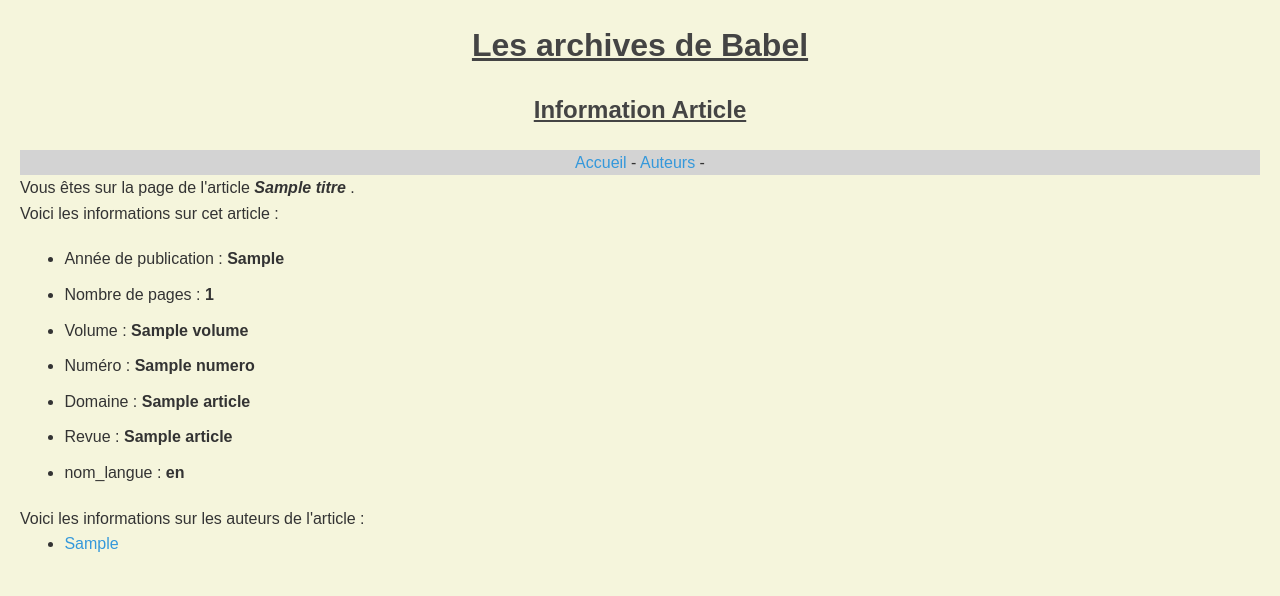
After one commit to Pharrel-06/Projet_BDD, a Flask app: template Site_BDD/templates/info_article.html in a window 1280 px wide. The commit adds this page. Shown: the top 596 px of the page. Run offline with Flask 3, Linux system fonts and the light colour scheme; the template is opened without the code that fills it: most values are stand-ins (such as "Sample title", 1, 10 or a date in 2020); some libraries are stand-ins or nearby versions.

Commit message:
ajout page pour article et auteur

```diff
--- a/Site_BDD/main.py
+++ b/Site_BDD/main.py
@@ -33,7 +33,7 @@ def info_auteur(idPerso):
             cur.execute(f"SELECT nom, prenom, email, site_web_auteur FROM auteur NATURAL JOIN personne WHERE idPersonne = {idPerso}")
             resultat_auteur = cur.fetchone()
 
-    if resultat_auteur != ():
+    if resultat_auteur != None:
         # Recherche d'info sur les articles de l'auteur
         with db.connect() as conn:
             with conn.cursor() as cur:
@@ -42,8 +42,33 @@ def info_auteur(idPerso):
         return render_template("info_auteur.html", auteur = resultat_auteur, articles = resultat_article)
 
     else:
-        return # Template pour information introuvable
+        return render_template("info_introuvable.html")
 
+@app.route("/article/<int:idArticle>")
+def info_article(idArticle):
+    with db.connect() as conn:
+        with conn.cursor() as cur:
+            # Info uniquement avec article
+            cur.execute(f"SELECT site_web_article, nb_page, annee_pub, volume, numero, nom_langue, nom_domaine, nom_revue FROM article NATURAL JOIN langue NATURAL JOIN domaine_article NATURAL JOIN domaine NATURAL JOIN revue  WHERE idArticle = {idArticle}")
+            resultat_article = cur.fetchone()
+
+    if resultat_article != None:
+        with db.connect() as conn:
+            with conn.cursor() as cur:
+                cur.execute(f"SELECT idPersonne, site_web_auteur FROM article NATURAL JOIN ecrit NATURAL JOIN auteur NATURAL JOIN personne WHERE idArticle = {idArticle}")
+                resultat_auteur = cur.fetchmany(5)
+
+        titre = ""
+        for i in range(4, len(resultat_article.site_web_article), 1):
+            if resultat_article.site_web_article[i] == ".":
+                break
+            else:
+                titre += resultat_article.site_web_article[i]
+
+        return render_template("info_article.html", titre = titre, article = resultat_article, auteurs = resultat_auteur)
+
+    else:
+        return render_template("info_introuvable.html")
 
 if __name__ == '__main__':
     app.run()
--- a/Site_BDD/templates/accueil.html
+++ b/Site_BDD/templates/accueil.html
@@ -9,7 +9,7 @@
 </header>
 
 <nav style="text-align:center; background-color:LightGray">
-  <a href="accueil">Accueil</a> -
+  <a href="{{url_for('accueil')}}">Accueil</a>
   <a href="auteur">Auteurs</a> -
   <a href="recherche">Recherche</a>
 </nav>
--- /dev/null
+++ b/Site_BDD/templates/info_article.html
@@ -0,0 +1,47 @@
+<!doctype html>
+<html>
+<head>
+    <title>Information Article</title>
+    <link rel="stylesheet" href="{{ url_for('static', filename='css/main_css.css') }}">
+</head>
+
+<body>
+    <header>
+  <h1 style="text-align:center"> Les archives de Babel </h1>
+  <h2 style="text-align:center"> Information Article </h2>
+</header>
+
+<nav style="text-align:center; background-color:LightGray">
+  <a href="{{url_for('accueil')}}">Accueil</a> -
+  <a href="auteur">Auteurs</a> -
+</nav>
+
+<p>
+  Vous êtes sur la page de l'article <b><i>{{titre}} </i></b>.
+  <br>
+  Voici les informations sur cet article :
+
+  <ul>
+    <li>Année de publication : <b>{{article.annee_pub}}</b></li>
+    <li>Nombre de pages : <b>{{article.nb_page}}</b></li>
+    <li>Volume : <b>{{article.volume}}</b></li>
+    <li>Numéro : <b>{{article.numero}}</b></li>
+    <li>Domaine : <b>{{article.nom_domaine}}</b></li>
+    <li>Revue : <b>{{article.nom_revue}}</b></li>
+    <li>nom_langue : <b>{{article.nom_langue}}</b></li>
+  </ul>
+
+  Voici les informations sur les auteurs de l'article :
+
+  <ul>
+    {%for info_auteur in auteurs %}
+    <li><a href="">{{info_auteur.site_web_auteur}}</a></li>
+    {% endfor %}
+  </ul>
+
+
+
+</p>
+</body>
+
+</html>
--- a/Site_BDD/templates/info_auteur.html
+++ b/Site_BDD/templates/info_auteur.html
@@ -12,7 +12,7 @@
 </header>
 
 <nav style="text-align:center; background-color:LightGray">
-  <a href="accueil">Accueil</a> -
+  <a href="{{url_for('accueil')}}">Accueil</a> -
   <a href="auteur">Auteurs</a> -
 </nav>
 
```
Also changed, not shown: Site_BDD/templates/info_introuvable.html (added, +24 -0 lines).
